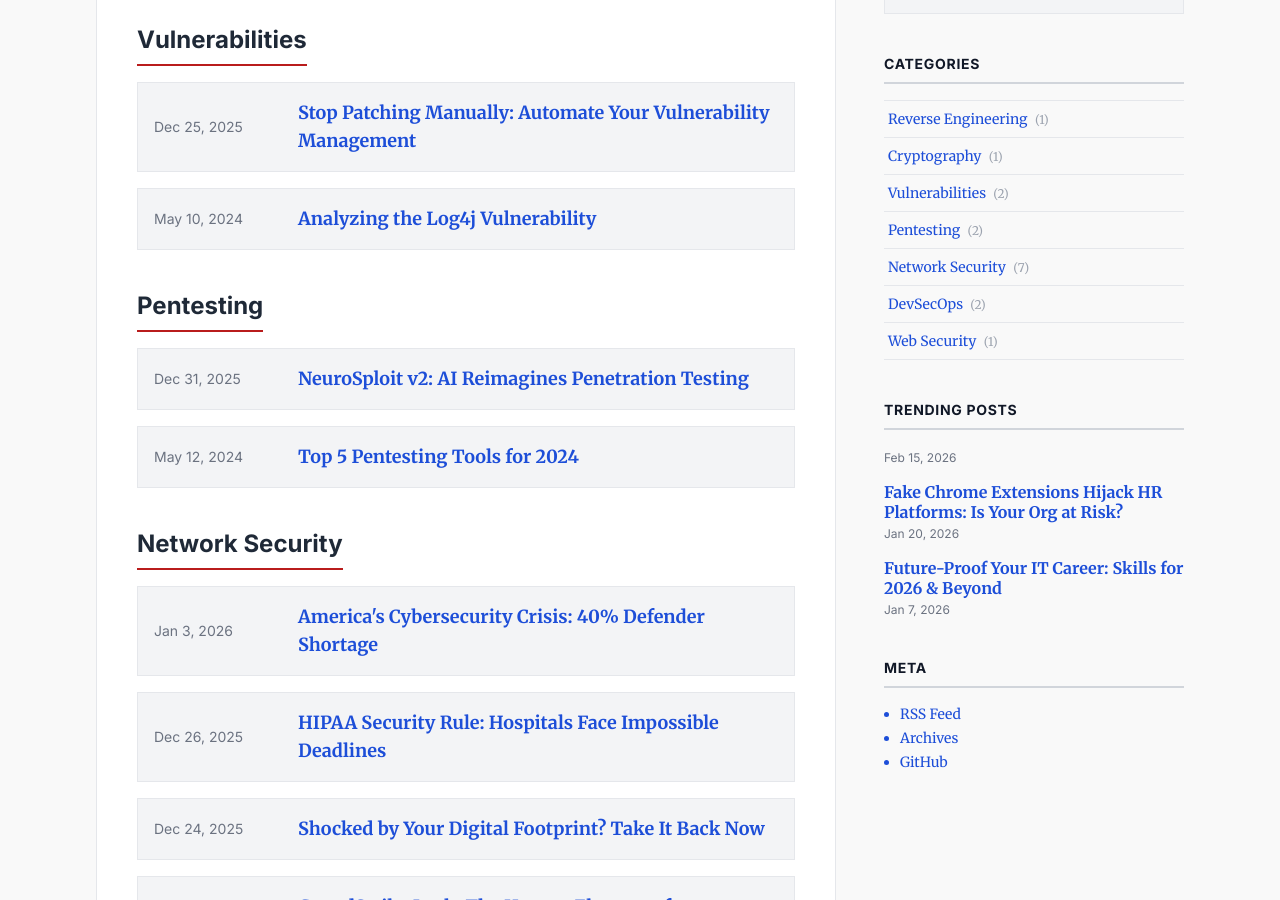
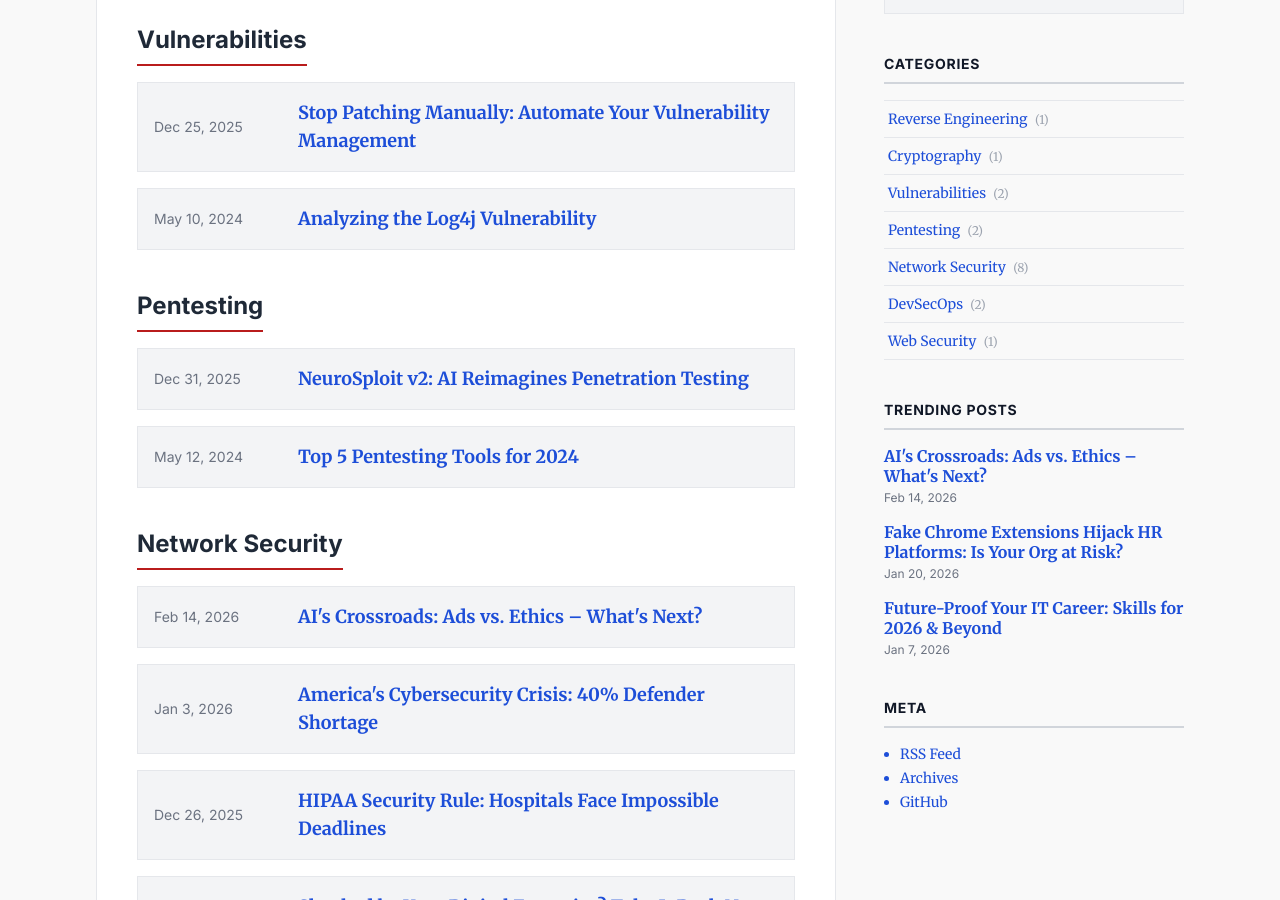
Before and after one commit to mda1125/bytesizedsecurity, a Jekyll site: the page built from archive.html, in a window 1280 px wide and 900 px high, scrolled down 606 px. Built offline with Jekyll 4.4.1, drawn with Linux system fonts in a browser that asks for light colours; nearby versions of some CDN libraries; part of the change alters nothing that is shown.

Commit message:
Fix broken YAML front matter in AI crossroads blog post
- Replace nested double quotes in excerpt with single quotes to fix YAML parsing
- Change category from invalid "AI Ethics" to "Network Security"

Co-authored-by: Cursor <cursoragent@cursor.com>

```diff
--- a/_posts/2026-02-14-ais-crossroads-ads-vs-ethics-whats-next.md
+++ b/_posts/2026-02-14-ais-crossroads-ads-vs-ethics-whats-next.md
@@ -1,10 +1,10 @@
 ---
 layout: post
 title: "AI's Crossroads: Ads vs. Ethics – What's Next?"
-category: AI Ethics
+category: Network Security
 tags: ["AI Ethics", "AI Business Models", "Tech Industry"]
 author: Marc
-excerpt: "The AI industry faces its "ads vs. subscriptions" moment. Will commercial pressures lead to surveillance capitalism, or can we build a better, ethical future for AI interaction? This debate shapes AI's impact on billions."
+excerpt: "The AI industry faces its 'ads vs. subscriptions' moment. Will commercial pressures lead to surveillance capitalism, or can we build a better, ethical future for AI?"
 image: "https://database.blotato.io/storage/v1/object/public/public_media/21660a37-5bb4-4f68-89cf-4cfaeca50a09/9180cfca-2dc7-4d83-95a6-09fad145e0d9.png"
 ---
 
```
